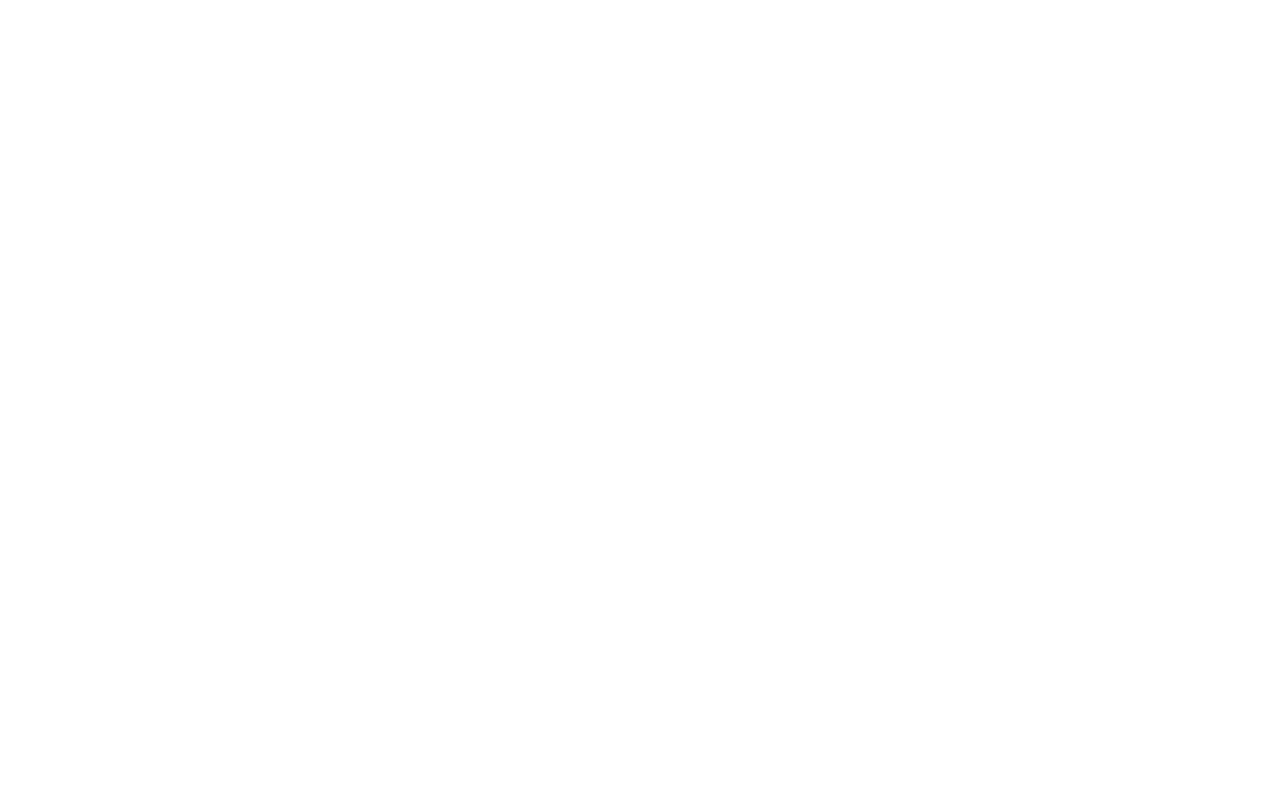
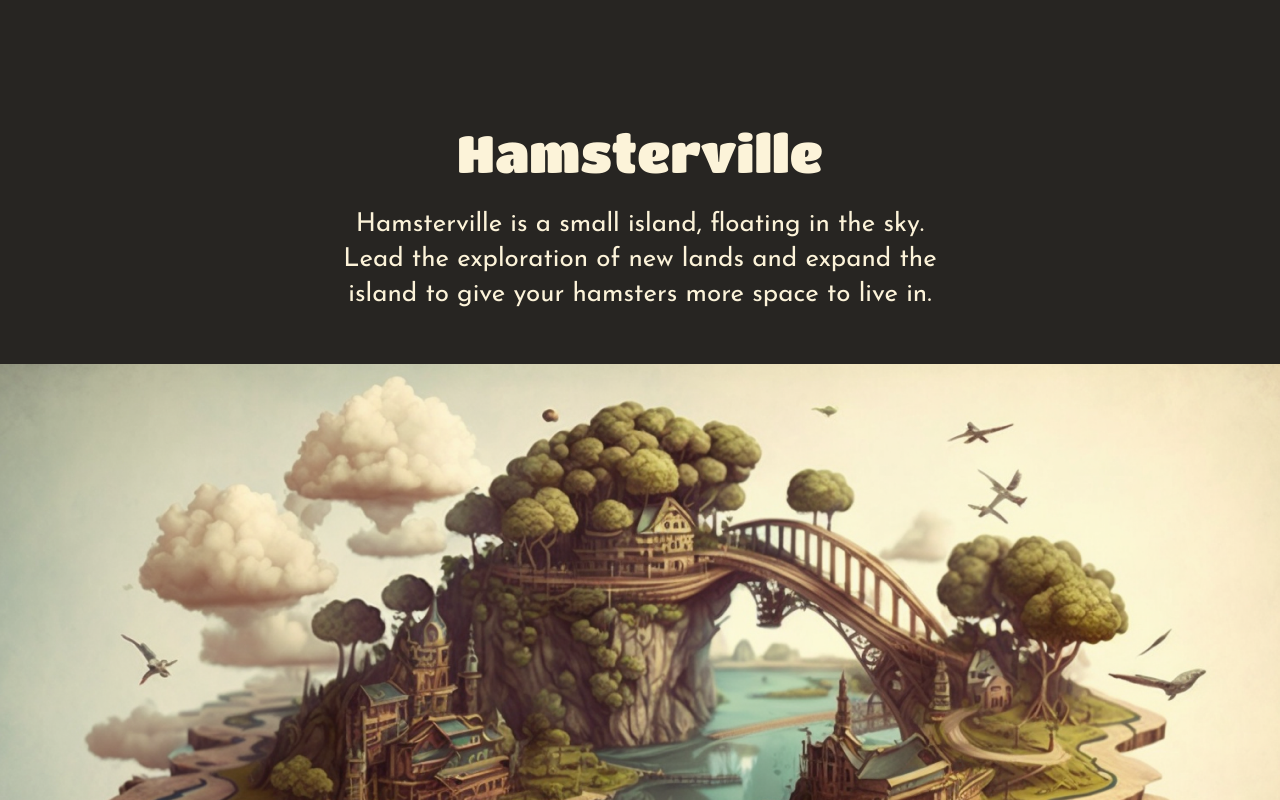
Before and after one commit to riddeclabs/hamsterpunk-landing, a React (Create React App) app: page / in a window 1280 px wide. Shown: the part 2780-3580 px from the top of the page. Before the commit the page ends 2771 px from the top, so only its background shows below. Built offline with nearby package versions, Linux system fonts and the light colour scheme.

Commit message:
feature: humsterville block

```diff
--- a/src/assets/images/index.ts
+++ b/src/assets/images/index.ts
@@ -1,14 +1,23 @@
 import androidIcon from './android.svg';
 import iosIcon from './apple.svg';
 import crossImage from './crossImage.svg';
+import humstervilleImage from './humstervillImage.png';
 import intersect from './intersect.svg';
 import logo from './logo.svg';
 import mainImage from './main.jpg';
 import newWayImage from './newWayImage.png';
 import riddec from './riddec.svg';
-export { mainImage, intersect, androidIcon, iosIcon, riddec };
-
-export { logo, newWayImage, crossImage };
+export {
+  mainImage,
+  intersect,
+  androidIcon,
+  iosIcon,
+  riddec,
+  logo,
+  newWayImage,
+  crossImage,
+  humstervilleImage,
+};
 
 export { ReactComponent as HamsterPunkText } from './hamsterpunkText.svg';
 export { ReactComponent as RiddecCreated } from './riddec.svg';
--- a/src/pages/containers/HumstervilleBlock/index.tsx
+++ b/src/pages/containers/HumstervilleBlock/index.tsx
@@ -1,5 +1,54 @@
 import React from 'react';
 
+import styled from 'styled-components';
+
+import { humstervilleImage } from '../../../assets/images';
+import { Content } from '../../../components/Content';
+import { Typography } from '../../../components/Typography';
+import { colors } from '../../../constants/variables';
+
 export const HumstervilleBlock = () => {
-  return <div>HumstervilleBlock</div>;
+  //TODO change color and BG
+  return (
+    <Block>
+      <Content>
+        <Wrapper>
+          <Typography
+            text='Hamsterville'
+            variant='title'
+            color={colors.mainText}
+          />
+          <Text>
+            <Typography
+              color={colors.mainText}
+              text='Hamsterville is a small island, floating in the sky. Lead the exploration of new lands and expand the island to give your hamsters more space to live in.
+'
+              variant='text'
+            />
+          </Text>
+
+          <ProgressImage alt='progress' src={humstervilleImage} />
+        </Wrapper>
+      </Content>
+    </Block>
+  );
 };
+
+const Block = styled.div(() => ({
+  marginTop: '180px',
+}));
+
+const Wrapper = styled.div(({ theme }) => ({
+  display: 'flex',
+  flexDirection: 'column' || theme.column,
+  alignItems: 'center',
+  textAlign: 'center',
+}));
+
+const ProgressImage = styled.img(() => ({
+  marginTop: '52px',
+}));
+const Text = styled.div(() => ({
+  marginTop: '24px',
+  maxWidth: '598px',
+}));
```
Also changed, not shown: src/assets/images/humstervillImage.png (added).
